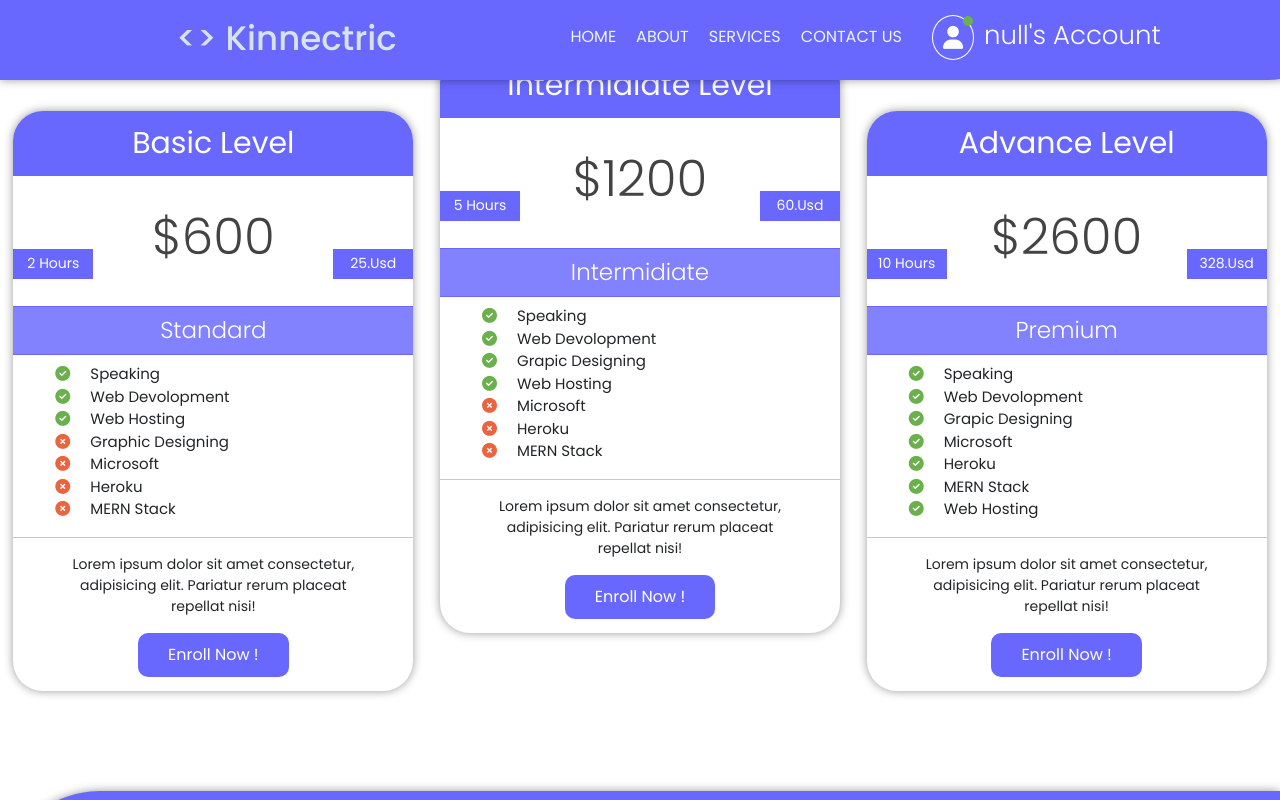
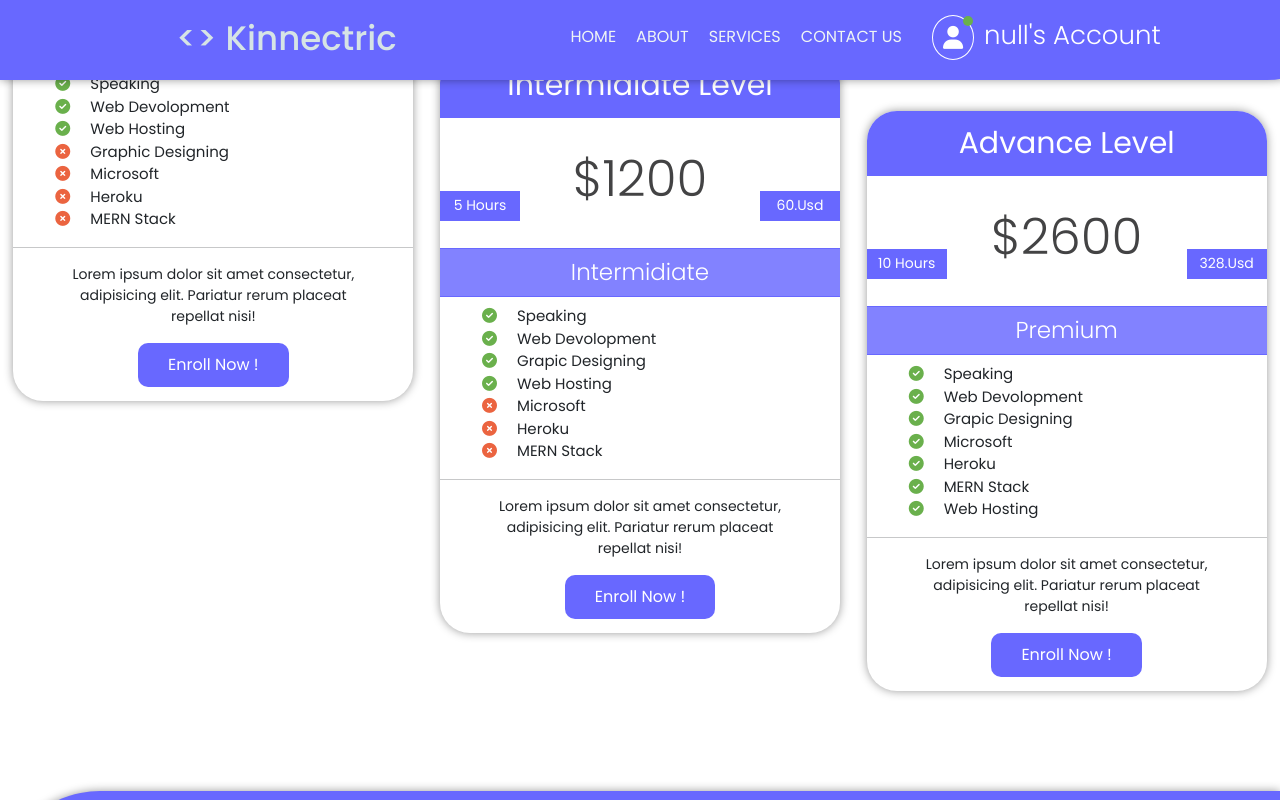
Before and after one commit to KashanAdnan/website-with-login-sign-up-Register, a website: page public/index.html in a window 1280 px wide. In both pictures the pointer is over the element 213 px from the left and 4178 px from the top of the page. Shown: the part 3778-4578 px from the top of the page. Drawn offline with nearby package versions, Linux system fonts and the light colour scheme.

Commit message:
monogse-problem

```diff
--- a/public/style.css
+++ b/public/style.css
@@ -534,6 +534,9 @@
   height: 580px;
   border-radius: 30px;
   cursor: pointer;
+}
+.basiclevel:hover{
+    transform: translateY(-50%);
 }
 .level{
   font-size: 30px;
```
